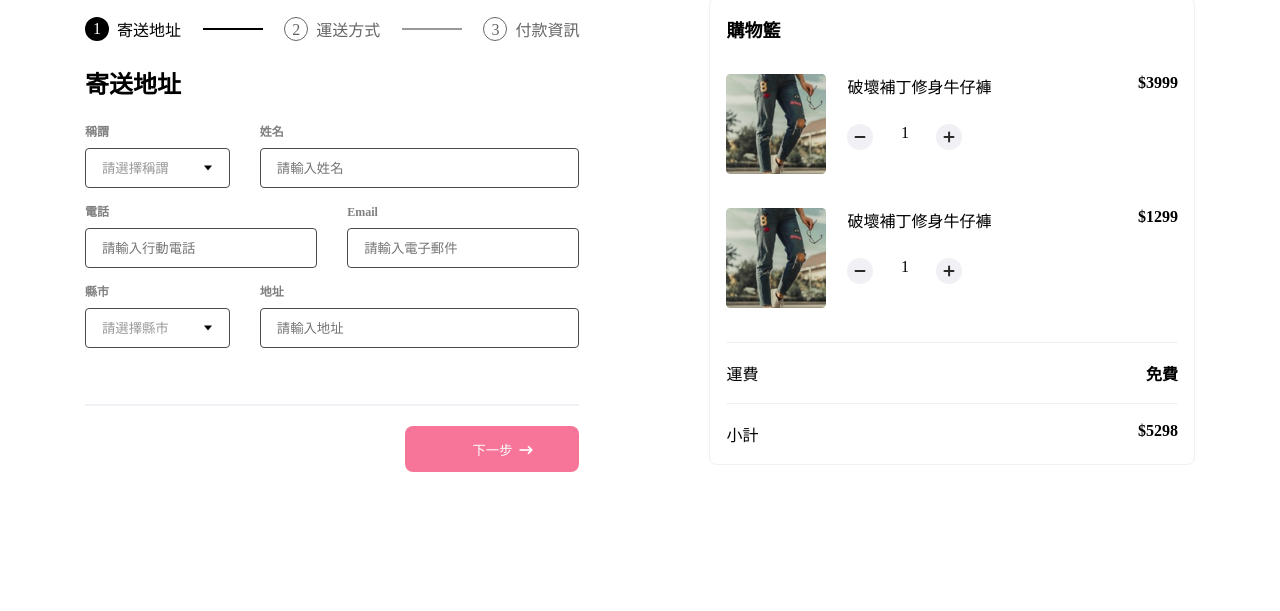
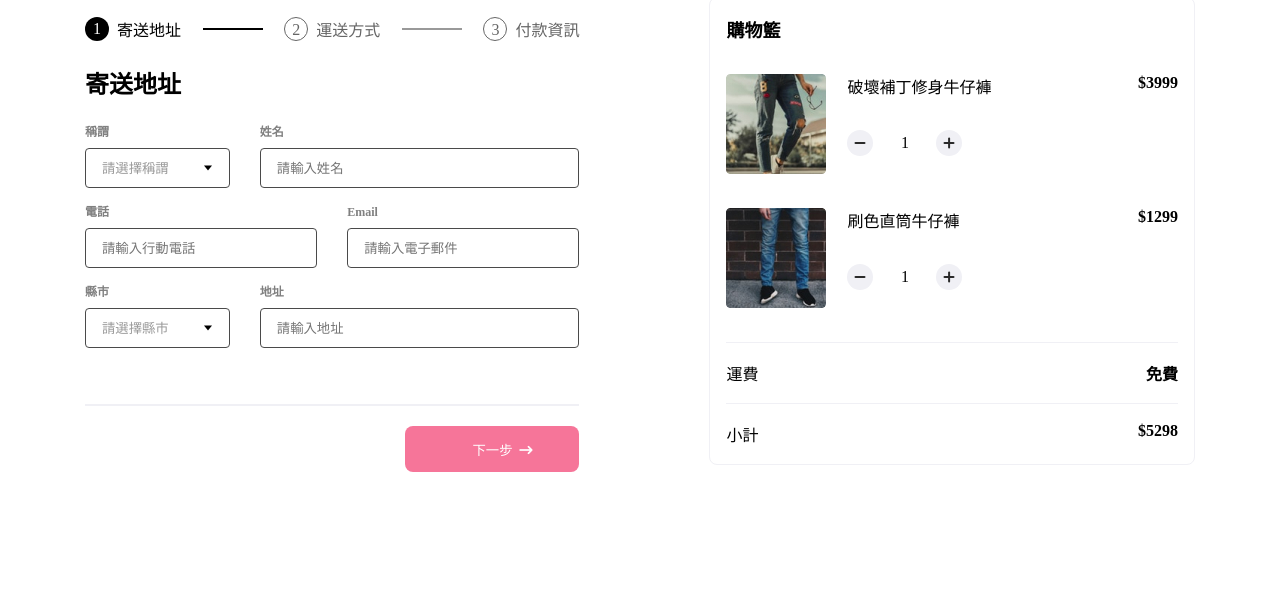
Before and after one commit to ga686/ac_shop, a website built with webpack: page index.html in a window 1280 px wide. Shown: the part 189-800 px from the top of the page. Built offline with nearby package versions, Linux system fonts and the light colour scheme.

Commit message:
產品數量與按鈕水平置中、修正產品資訊

```diff
--- a/index.html
+++ b/index.html
@@ -108,7 +108,7 @@
               <h3 class="main-container_left_form_title">運送方式</h3>
               <div class="main-container_left_form_address d-flex align-items-center">
                 <label for="standard"></label>
-                <input id="standard" type="radio" name="delivery">
+                <input id="standard" type="radio" name="delivery" checked>
                 <div class="flex-1">
                   <div class="d-flex justify-content-between">
                     <p>標準運送</p>
@@ -166,7 +166,7 @@
               </div>
               <div class="main-container_right_box_item_index text-right">
                 <p class="mb-3">破壞補丁修身牛仔褲</p>
-                <div class="mb-3 d-flex justify-content-end qty">
+                <div class="qty mb-3 d-flex justify-content-end  align-items-center">
                   <div class="qty_minus"></div>
                   <div class="qty_num text-center">1</div>
                   <div class="qty_plus"></div>
@@ -176,11 +176,11 @@
             </div>
             <div class="main-container_right_box_item d-flex" data-id="2">
               <div class="main-container_right_item_img">
-                <img src="./src/img/Block1.jpg">
+                <img src="./src/img/Block.jpg">
               </div>
               <div class="main-container_right_box_item_index text-right">
-                <p class="prod-title mb-3">破壞補丁修身牛仔褲</p>
-                <div class="qty mb-3 d-flex justify-content-end">
+                <p class="prod-title mb-3">刷色直筒牛仔褲</p>
+                <div class="qty mb-3 d-flex justify-content-end  align-items-center">
                   <div class="qty_minus"></div>
                   <div class="qty_num text-center">1</div>
                   <div class="qty_plus"></div>
```
